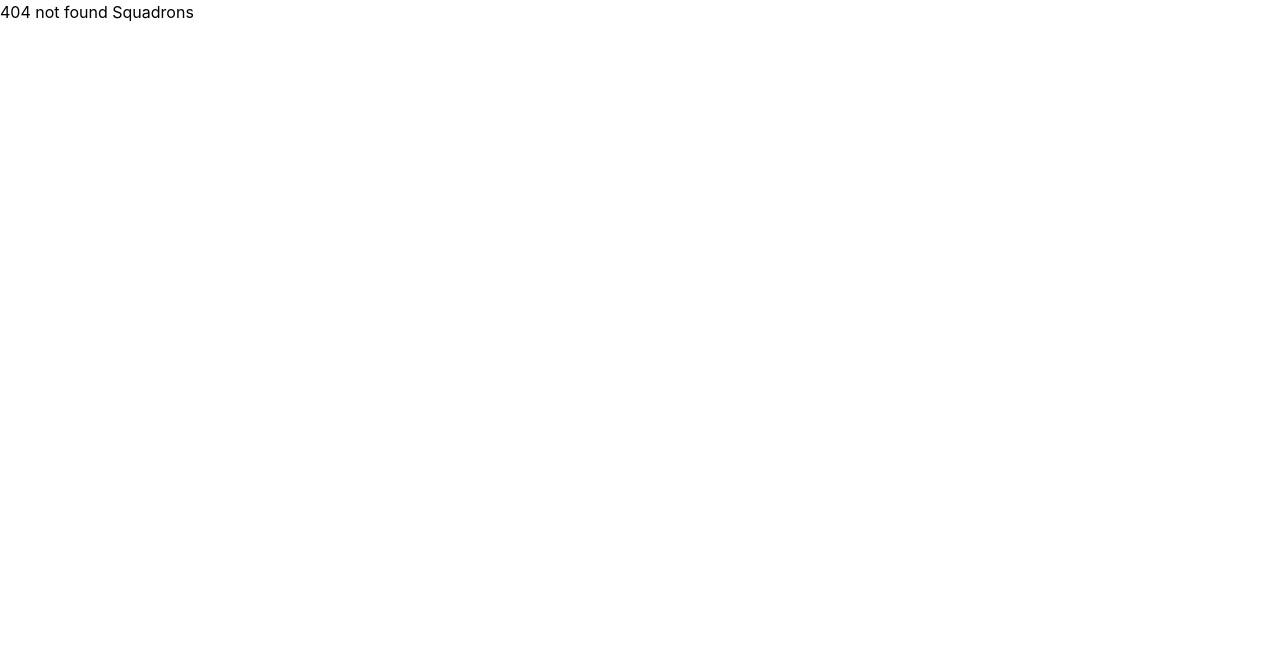
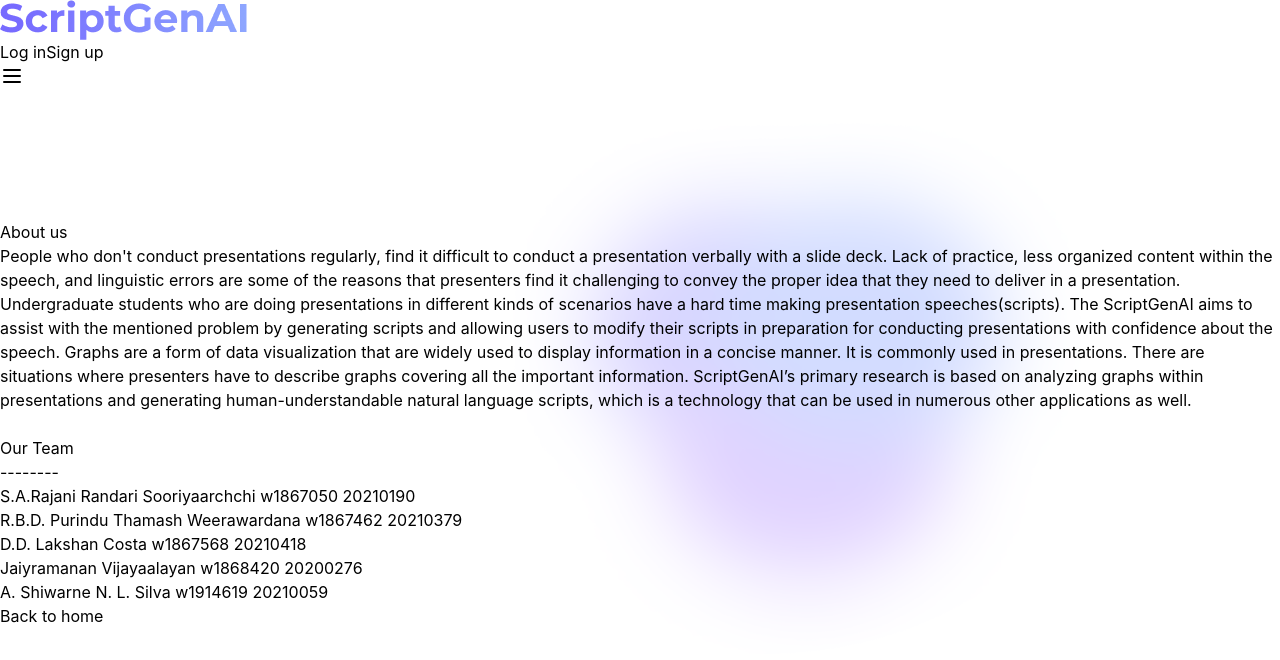
Before and after one commit to PurinduWeerawardana/ScriptGenAI, a React (Create React App) app: page /about in a window 1280 px wide. Before the commit this address had no page. Shown: the top 660 px of the page. Built offline with nearby package versions, Linux system fonts and the light colour scheme; what @material-tailwind/react would draw is missing.

Commit message:
About us page

```diff
--- a/src/App.js
+++ b/src/App.js
@@ -4,6 +4,7 @@
 import Signup from "./pages/Signup";
 import Generate from "./pages/Generate";
 import { Routes, Route } from "react-router-dom";
+import About from "./pages/About";
 
 function App() {
   return (
@@ -12,6 +13,7 @@
       <Route path="/upload" element={<Upload />}></Route>
       <Route path="/login" element={<Login />}></Route>
       <Route path="/signup" element={<Signup />}></Route>
+      <Route path="/about" element={<About />}></Route>
       <Route path="/generate" element={<Generate />}></Route>
       <Route path="/*" element={<h1>404 not found Squadrons</h1>}></Route>
     </Routes>
--- a/src/components/UploadCard.jsx
+++ b/src/components/UploadCard.jsx
@@ -43,6 +43,7 @@
       setFile(selectedFile);
     }
   }
+
 
   const handleUpload = () => {
     if (!file) {
--- /dev/null
+++ b/src/pages/About.jsx
@@ -0,0 +1,72 @@
+import "../styles/Home.css";
+import Navbar from "../components/NavBar";
+import { Button } from "@material-tailwind/react";
+
+import blob from "../static/images/blob.png";
+import { useNavigate } from "react-router-dom";
+
+export default function Home() {
+    const navigate = useNavigate();
+
+    return (
+        <div className="home">
+            <Navbar></Navbar>
+            <div className="blob">
+                <img src={blob} alt="" />
+            </div>
+            <div className="header grid gap-3 grid-rows-60 w-4/6 sm:w-2/3 my-10 m-auto	">
+
+                <h1 className="text-center text-4xl sm:text-6xl text-indigo-900 font-sans font-semibold">
+                    About us
+                </h1>
+                <h1 className="text-center m-2 text-lg text-indigo-900">
+                    People who don't conduct presentations regularly, find it difficult to conduct a presentation verbally with a slide deck. Lack of practice, less organized content within the speech, and linguistic errors are some of the reasons that presenters find it challenging to convey the proper idea that they need to deliver in a presentation. Undergraduate students who are doing presentations in different kinds of scenarios have a hard time making presentation speeches(scripts). The ScriptGenAI aims to assist with the mentioned problem by generating scripts and allowing users to modify their scripts in preparation for conducting presentations with confidence about the speech.
+                    Graphs are a form of data visualization that are widely used to display information in a concise manner. It is commonly used in presentations. There are situations where presenters have to describe graphs covering all the important information. ScriptGenAI’s primary research is based on analyzing graphs within presentations and generating human-understandable natural language scripts, which is a technology that can be used in numerous other applications as well.
+                    <br />
+                    <br />
+                    Our Team
+                    <br />
+                    --------
+                    <br />
+
+                    S.A.Rajani Randari Sooriyaarchchi
+                    w1867050
+                    20210190
+                    <br />
+                    R.B.D. Purindu Thamash Weerawardana
+                    w1867462
+                    20210379
+                    <br />
+                    D.D. Lakshan Costa
+                    w1867568
+                    20210418
+                    <br />
+                    Jaiyramanan Vijayaalayan
+                    w1868420
+                    20200276
+                    <br />
+                    A. Shiwarne N. L. Silva
+                    w1914619
+                    20210059
+                    <br />
+
+
+                </h1>
+                <div className="flex justify-center">
+                    <Button
+                        variant="gradient"
+                        color="deep-purple"
+                        size="md"
+                        className="bg-indigo-900 text-white font-bold py-4 px-6 m-2 rounded-full"
+                        onClick={() => navigate("/")}
+
+                    >
+                        <span>Back to home</span>
+                    </Button>
+
+                </div>
+            </div>
+
+        </div>
+    );
+}
--- a/src/pages/Home.jsx
+++ b/src/pages/Home.jsx
@@ -42,7 +42,7 @@
             color="deep-purple"
             size="md"
             className="font-bold py-4 px-6 m-2 rounded-full"
-
+            onClick={() => navigate("/about")}
           >
             <span>Learn More</span>
           </Button>
```
